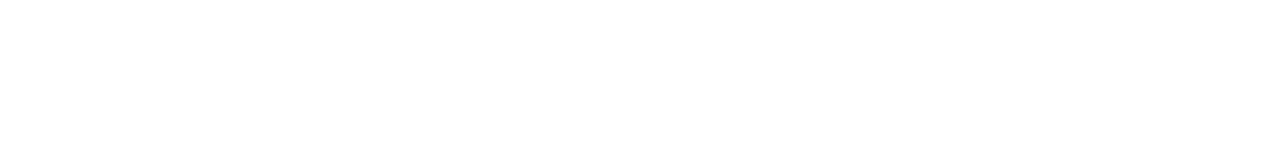
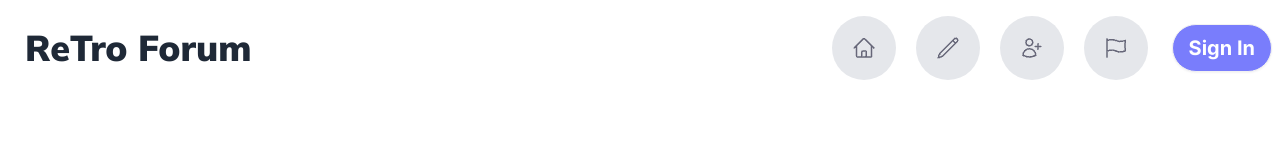
Before and after one commit to rar34/retro-forum, a plain HTML site: page index.html in a window 1280 px wide. Drawn offline with nearby package versions, Linux system fonts and the light colour scheme.

Commit message:
added nav bar

```diff
--- a/index.html
+++ b/index.html
@@ -1,13 +1,49 @@
 <!DOCTYPE html>
 <html lang="en">
+
 <head>
     <meta charset="UTF-8">
     <meta name="viewport" content="width=device-width, initial-scale=1.0">
     <title>ReTro Forum</title>
+    <link href="https://cdn.jsdelivr.net/npm/daisyui@4.7.2/dist/full.min.css" rel="stylesheet" type="text/css" />
+    <script src="https://cdn.tailwindcss.com"></script>
+    <link rel="stylesheet" href="style/style.css">
 </head>
-<body>
+
+<body class="container mx-auto">
     <header>
+        <!-- navbar -->
+        <div class="navbar bg-base-100 flex justify-between">
+            <div class="navbar-start">
+              <div class="dropdown">
+                <div tabindex="0" role="button" class="btn btn-ghost lg:hidden">
+                  <svg xmlns="http://www.w3.org/2000/svg" class="h-5 w-5" fill="none" viewBox="0 0 24 24" stroke="currentColor"><path stroke-linecap="round" stroke-linejoin="round" stroke-width="2" d="M4 6h16M4 12h8m-8 6h16" /></svg>
+                </div>
+                <ul tabindex="0" class="menu menu-sm dropdown-content mt-3 z-[1] p-2 shadow bg-base-100 rounded-box w-52">
+                  <li><a><img src="./images/home.png" alt=""></a></li>
+                  <li><a><img src="./images/pen.png" alt=""></a></li>
+                  <li><a><img src="./images/people.png" alt=""></a></li>
+                  <li><a><img src="./images/flag.png" alt=""></a></li>
 
+
+                </ul>
+              </div>
+              <a class="btn btn-ghost text-xl lg:text-4xl font-black font-mulish">ReTro Forum</a>
+            </div>
+            <div class="flex gap-5">
+                <div class="navbar-center hidden lg:flex">
+                    <ul class="menu menu-horizontal gap-5 px-1">
+                      <li title="Home"><a class="bg-gray-200 p-5 rounded-full"><img src="./images/home.png" alt=""></a></li>
+                        <li title="Edit"><a class="bg-gray-200 p-5 rounded-full"><img src="./images/pen.png" alt=""></a></li>
+                        <li title="Add"><a class="bg-gray-200 p-5 rounded-full"><img src="./images/people.png" alt=""></a></li>
+                        <li title="Location"><a class="bg-gray-200 p-5 rounded-full"><img src="./images/flag.png" alt=""></a></li>
+                    </ul>
+                  </div>
+                  <div class="">
+                    <a class="btn font-inter bg-[#797DFC] text-white rounded-full text-xl font-bold">Sign In</a>
+                  </div>
+            </div>
+          </div>
     </header>
     <main>
 
@@ -16,4 +52,5 @@
 
     </footer>
 </body>
+
 </html>
--- /dev/null
+++ b/style/style.css
@@ -0,0 +1,9 @@
+
+@import url('https://fonts.googleapis.com/css2?family=Inter:wght@100..900&family=Mulish:ital,wght@0,200..1000;1,200..1000&display=swap');
+
+.font-inter{
+    font-family: "Inter", sans-serif;
+}
+.font-mulish{
+    font-family: "Mulish", sans-serif;
+}
--- /dev/null
+++ b/tailwind.config.js
@@ -0,0 +1,8 @@
+/** @type {import('tailwindcss').Config} */
+module.exports = {
+    content: ["./src/**/*.{html,js}"],
+    theme: {
+      extend: {},
+    },
+    plugins: [],
+  }
```
Also changed, not shown: images/flag.png (added), images/home.png (added), images/pen.png (added), images/people.png (added), js/app.js (added).
